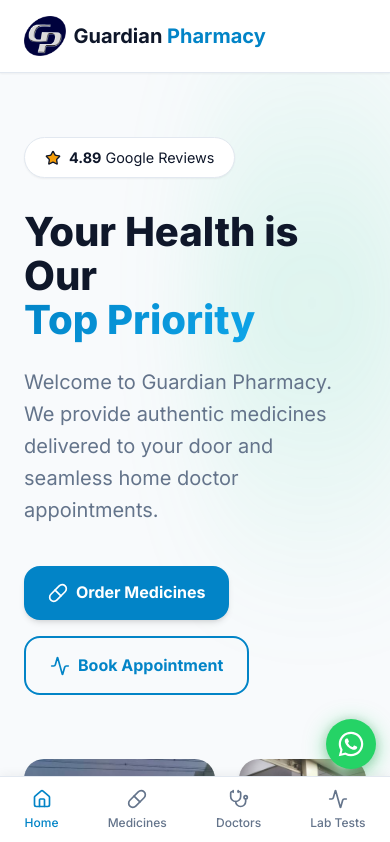
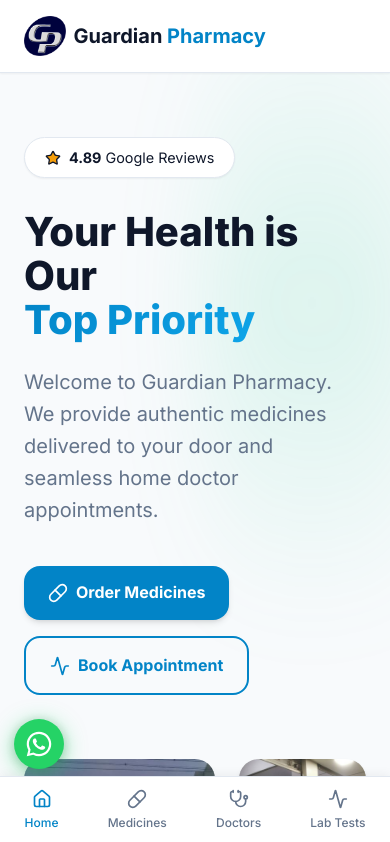
Before and after one commit to ytmuhsin18/Guardian-Pharmacy, a React (Vite) app: page / in a window 390 px wide. Shown: the top 842 px of the page. Built offline with nearby package versions, Linux system fonts and the light colour scheme; no server answers; the database is empty.

Commit message:
fix: Moved WhatsApp floating icon to bottom-left to avoid overlapping cart buttons

```diff
--- a/src/components/WhatsAppButton.css
+++ b/src/components/WhatsAppButton.css
@@ -1,7 +1,7 @@
 .global-whatsapp-btn {
     position: fixed;
     bottom: 80px;
-    right: 20px;
+    left: 20px;
     width: 56px;
     height: 56px;
     background: #25D366;
@@ -27,13 +27,20 @@
 }
 
 @keyframes whatsapp-pulse {
-    0%, 100% { box-shadow: 0 4px 16px rgba(37, 211, 102, 0.4), 0 2px 8px rgba(0, 0, 0, 0.15); }
-    50% { box-shadow: 0 4px 24px rgba(37, 211, 102, 0.6), 0 2px 12px rgba(0, 0, 0, 0.2); }
+
+    0%,
+    100% {
+        box-shadow: 0 4px 16px rgba(37, 211, 102, 0.4), 0 2px 8px rgba(0, 0, 0, 0.15);
+    }
+
+    50% {
+        box-shadow: 0 4px 24px rgba(37, 211, 102, 0.6), 0 2px 12px rgba(0, 0, 0, 0.2);
+    }
 }
 
 .whatsapp-tooltip {
     position: absolute;
-    right: 68px;
+    left: 68px;
     background: #1f2937;
     color: white;
     padding: 6px 14px;
@@ -45,18 +52,18 @@
     pointer-events: none;
     transform: translateX(10px);
     transition: all 0.3s ease;
-    box-shadow: 0 2px 8px rgba(0,0,0,0.2);
+    box-shadow: 0 2px 8px rgba(0, 0, 0, 0.2);
 }
 
 .whatsapp-tooltip::after {
     content: '';
     position: absolute;
-    right: -6px;
+    left: -6px;
     top: 50%;
     transform: translateY(-50%);
     border-width: 6px;
     border-style: solid;
-    border-color: transparent transparent transparent #1f2937;
+    border-color: transparent #1f2937 transparent transparent;
 }
 
 .global-whatsapp-btn:hover .whatsapp-tooltip {
@@ -67,7 +74,7 @@
 @media (max-width: 768px) {
     .global-whatsapp-btn {
         bottom: 75px;
-        right: 14px;
+        left: 14px;
         width: 50px;
         height: 50px;
     }
```
